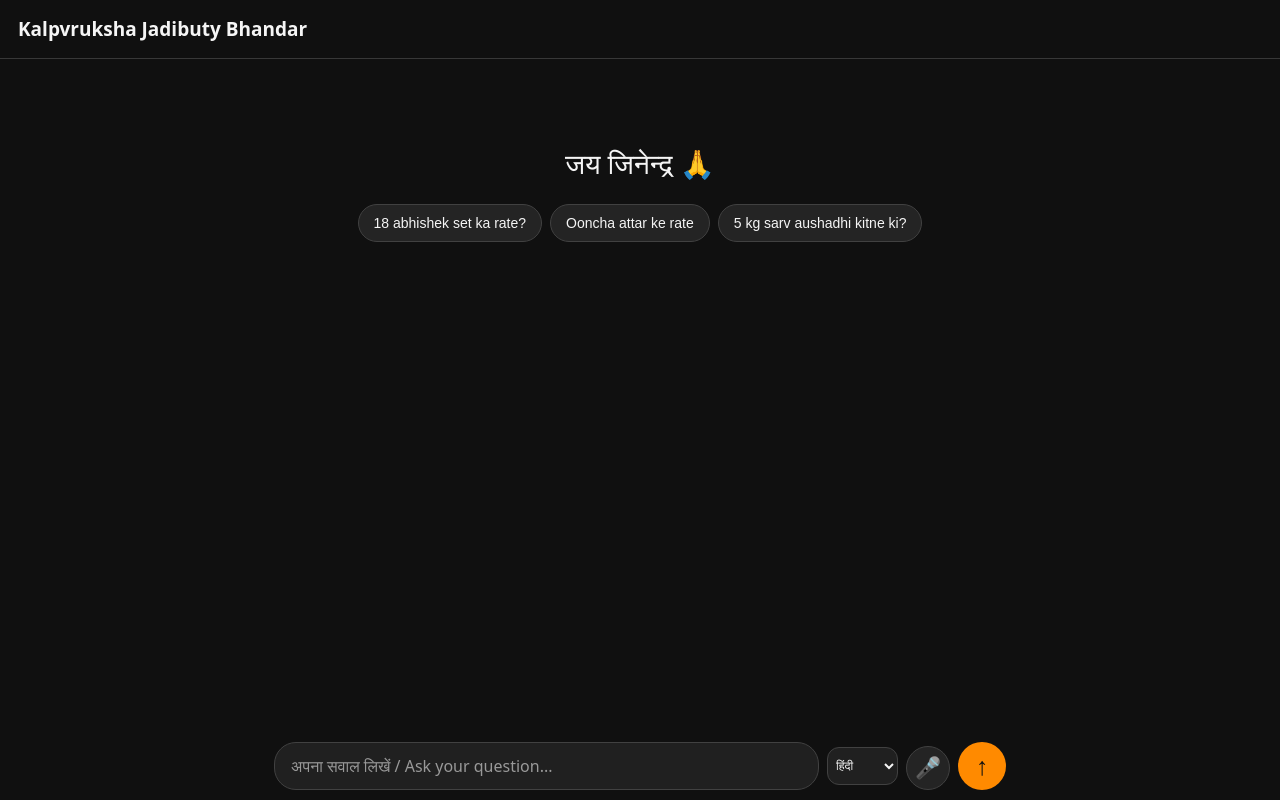
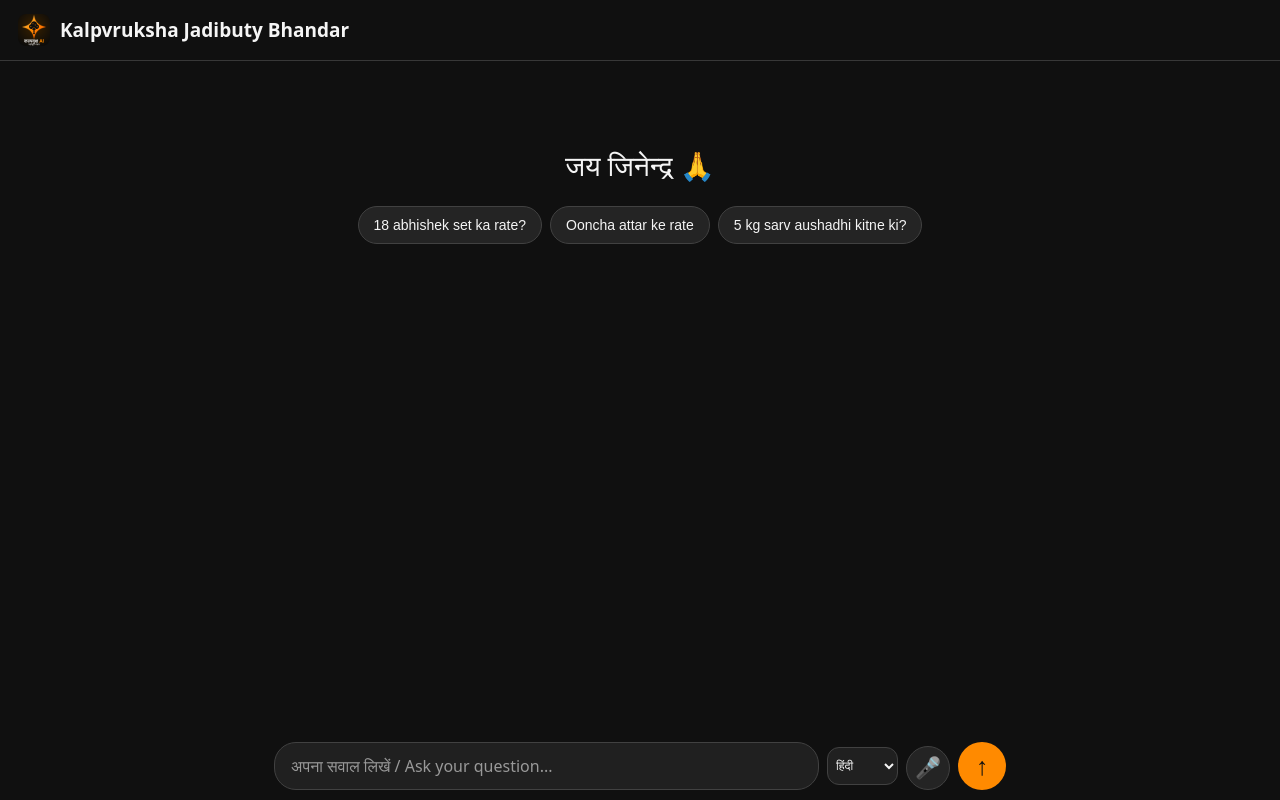
Before and after one commit to CodeVajraXAppStorm/ai, a website: page index.html in a window 1280 px wide. Drawn offline with Linux system fonts and the light colour scheme.

Commit message:
Add icons to header in index.html

```diff
--- a/index.html
+++ b/index.html
@@ -4,12 +4,16 @@
 <meta charset="UTF-8">
 <meta name="viewport" content="width=device-width, initial-scale=1, viewport-fit=cover">
 <title>Kalpvruksha Jadibuty Bhandar</title>
+  <link rel="icon" type="image/png" href="assets/icon.png">
+<link rel="apple-touch-icon" href="assets/icon.png">
 <style>
 :root{color-scheme:dark;--bg:#101010;--fg:#f5f5f5;--card:#222;--line:#383838;--acc:#ff8a00;--me:#292929}
 *{box-sizing:border-box}
 html,body{height:100%;margin:0}
 body{background:var(--bg);color:var(--fg);font:16px/1.6 system-ui,-apple-system,sans-serif;display:flex;flex-direction:column;padding-top:env(safe-area-inset-top)}
 header{padding:14px 18px;border-bottom:1px solid var(--line);font-size:19px;font-weight:600}
+  header{display:flex;align-items:center;gap:10px}
+header img{width:32px;height:32px;border-radius:8px}
 #chat{flex:1;overflow-y:auto;padding:18px;max-width:760px;width:100%;margin:0 auto;overscroll-behavior:contain}
 .hello{text-align:center;margin:8vh 0 18px;font-size:28px}
 .chips{display:flex;flex-wrap:wrap;gap:8px;justify-content:center}
@@ -38,7 +42,7 @@ textarea:focus-visible,button:focus-visible,select:focus-visible{outline:2px sol
 </style>
 </head>
 <body>
-<header>Kalpvruksha Jadibuty Bhandar</header>
+<header><img src="assets/icon.png" alt="" onerror="this.remove()">Kalpvruksha Jadibuty Bhandar</header>
 <div id="chat" aria-live="polite">
   <div class="hello" id="hello">जय जिनेन्द्र 🙏</div>
   <div class="chips" id="chips">
```
